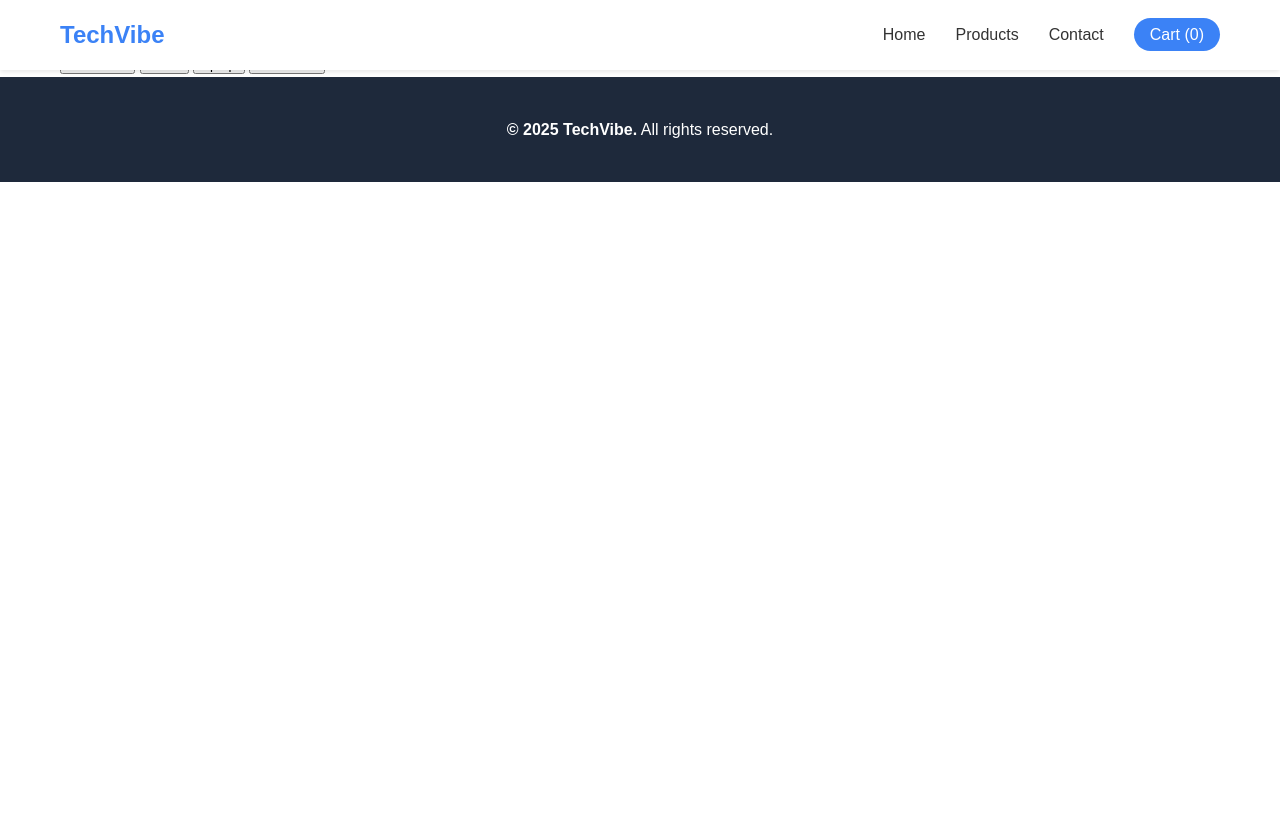
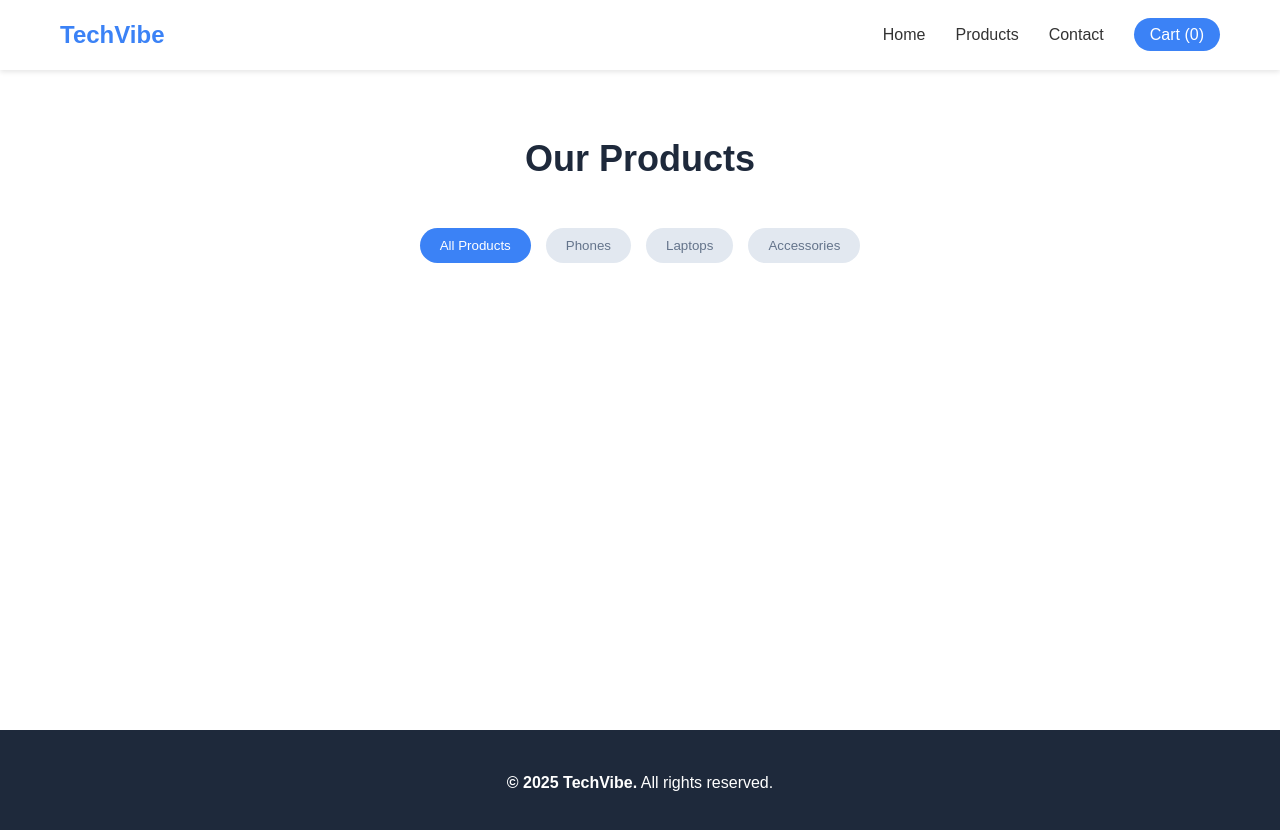
Before and after one commit to MduduziMasango/Tech, a plain HTML site: page products.html in a window 1280 px wide. Before the commit the page ends 800 px from the top, so only its background shows below. Drawn offline with Linux system fonts and the light colour scheme.

Commit message:
Lesson 8 Products page styling

```diff
--- a/style.css
+++ b/style.css
@@ -200,3 +200,40 @@ body {
     text-align: center;
     padding: 40px 0;
 }
+
+.main-content {
+    margin-top: 70px;
+    padding: 60px 0;
+    min-height: calc(100vh - 140px);
+}
+
+.page-title {
+    text-align: center;
+    font-size: 36px;
+    margin-bottom: 40px;
+    color: #1e293b;
+}
+
+.filters {
+    display: flex;
+    justify-content: center;
+    gap: 15px;
+    margin-bottom: 40px;
+    flex-wrap: wrap;
+}
+
+.filter-btn {
+    padding: 10px 20px;
+    background-color: #e2e8f0;
+    color: #64748b;
+    border: none;
+    border-radius: 25px;
+    cursor: pointer;
+    font-weight: 500;
+    transition: all 0,3s ease;
+}
+
+.filter-btn:hover, .filter-btn.active {
+    background-color: #3b82f6;
+    color: white;
+}
```
Also changed, not shown: index.html (+2 -2 lines).
